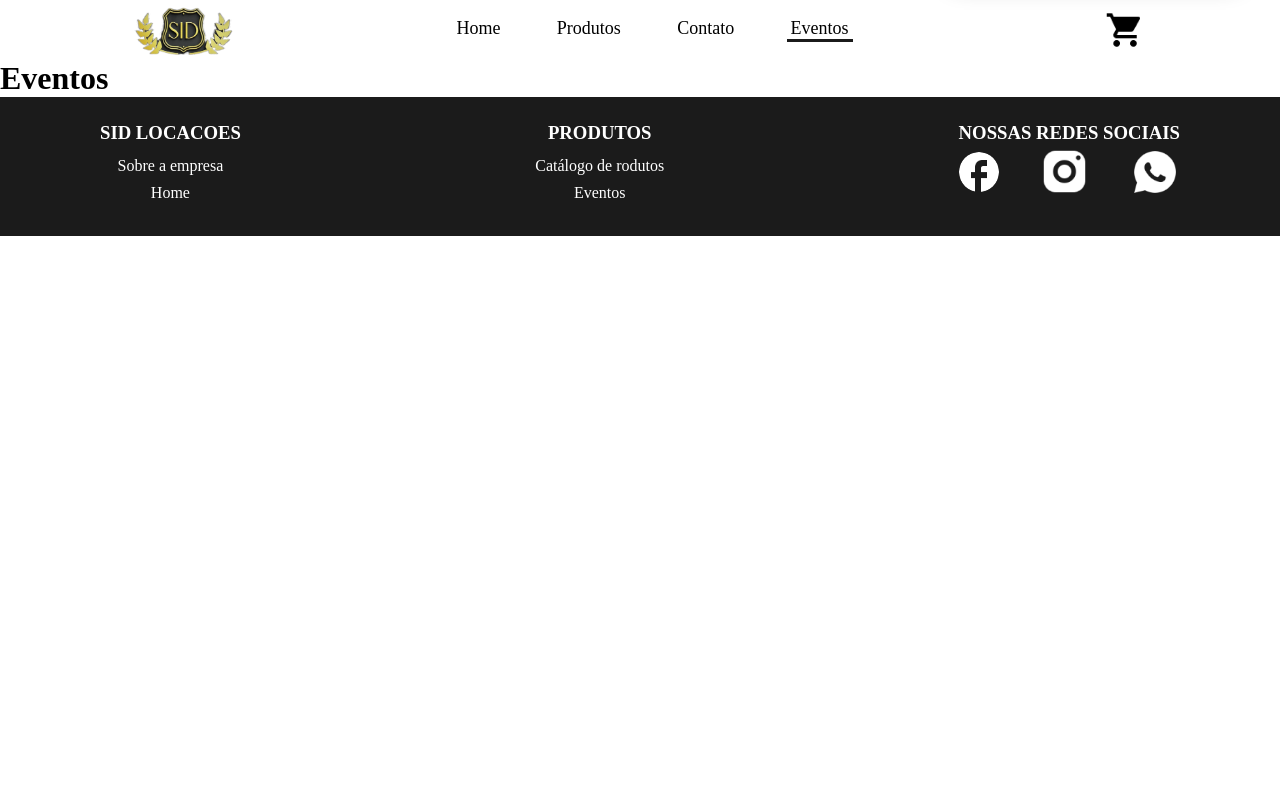
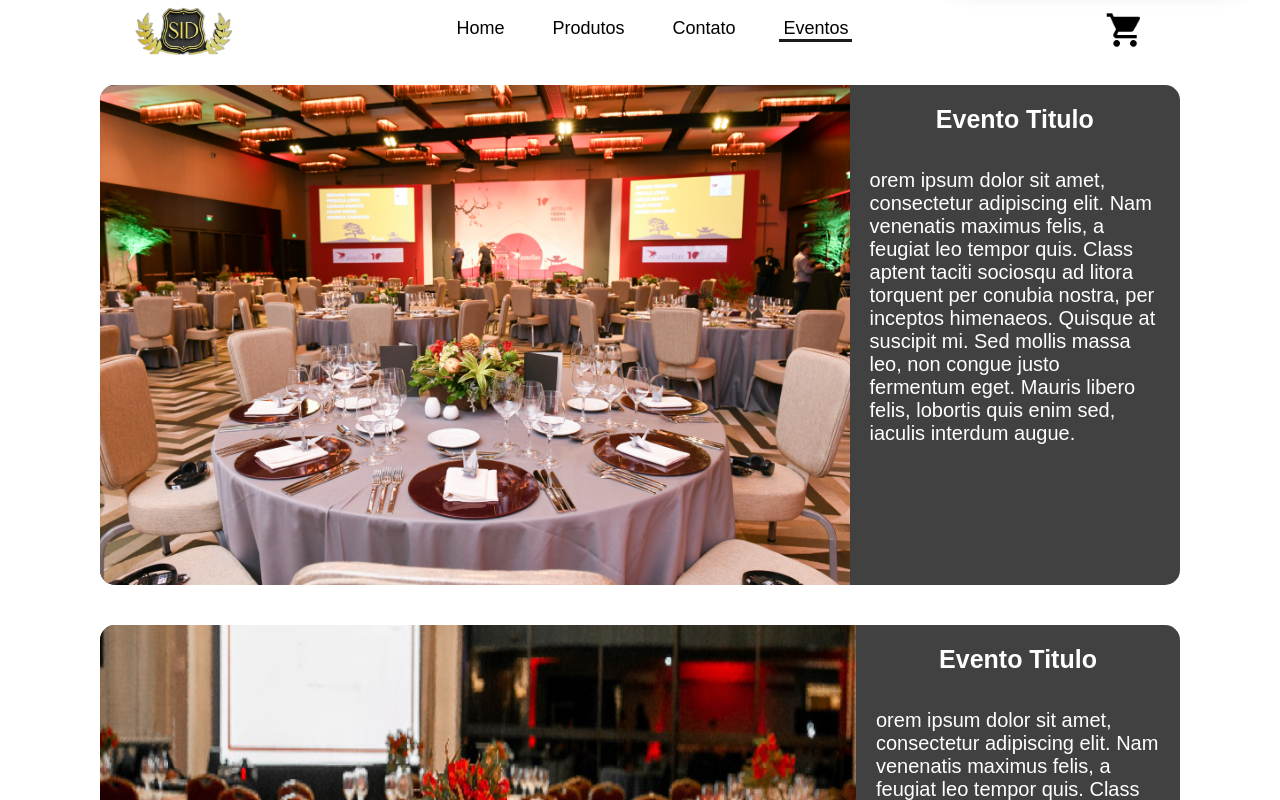
Before and after one commit to GabrielLucasPS/projetoPI, a Next.js app: page /eventos in a window 1280 px wide. Shown: the top 800 px of the page. Built offline with nearby package versions, Linux system fonts and the light colour scheme.

Commit message:
Integrando a pagina de eventos

```diff
--- a/eventos/style.css
+++ /dev/null
@@ -1,42 +0,0 @@
-*{
-    margin: 0;
-    padding: 0;
-    box-sizing: border-box;
-  }
-
-  .container {
-      width: 1080px;
-      margin: auto;
-      margin-top: 25px;
-  }
-
-  .box {
-      width: 100%;
-      background-color: #414141;
-      display: flex;
-      justify-content: space-between;
-      border-radius: 15px;
-      margin-bottom: 40px;
-      height: 500px;
-  }
-
-  .box img {
-      width: 70%;
-      border-radius: 15px;
-  }
-
-  .box-info {
-      padding: 15px;
-      color: #fff;
-  }
-
-  .box-title {
-      font-weight: bold;
-      font-size: 25px;
-      margin-bottom: 35px;
-  }
-
-  .box-description {
-      font-weight: normal;
-      font-size: 20px;
-  }
--- a/pages/eventos.tsx
+++ b/pages/eventos.tsx
@@ -1,4 +1,5 @@
 import Head from "next/head";
+import styles from '../styles/eventos.module.css';
 
 export const Eventos = () => {
     return (
@@ -9,7 +10,50 @@ export const Eventos = () => {
                 <meta name="viewport" content="width=device-width, initial-scale=1" />
                 <link rel="icon" type="image/png" sizes="350x350" href="/assets/favicon.png" />
             </Head>
-            <h1>Eventos</h1>
+            <main>
+                <div className={styles.container}>
+                    <div className={styles.box}>
+                        <img src="./assets/eventImage.png" alt="" />
+                        <div className={styles.boxInfo}>
+                            <h3 className={styles.boxTitle}>Evento Titulo</h3>
+                            <p className={styles.boxDescription}>orem ipsum dolor sit amet, consectetur adipiscing elit. Nam venenatis
+                                maximus felis, a feugiat leo tempor quis. Class aptent taciti sociosqu ad litora torquent per
+                                conubia nostra, per inceptos himenaeos. Quisque at suscipit mi. Sed mollis massa leo, non congue
+                                justo fermentum eget. Mauris libero felis, lobortis quis enim sed, iaculis interdum augue.</p>
+                        </div>
+                    </div>
+                    <div className={styles.box}>
+                        <img src="./assets/eventImage2.png" alt="" />
+                        <div className={styles.boxInfo}>
+                            <h3 className={styles.boxTitle}>Evento Titulo</h3>
+                            <p className={styles.boxDescription}>orem ipsum dolor sit amet, consectetur adipiscing elit. Nam venenatis
+                                maximus felis, a feugiat leo tempor quis. Class aptent taciti sociosqu ad litora torquent per
+                                conubia nostra, per inceptos himenaeos. Quisque at suscipit mi. Sed mollis massa leo, non congue
+                                justo fermentum eget. Mauris libero felis, lobortis quis enim sed, iaculis interdum augue.</p>
+                        </div>
+                    </div>
+                    <div className={styles.box}>
+                        <img src="./assets/eventImage3.png" alt="" />
+                        <div className={styles.boxInfo}>
+                            <h3 className={styles.boxTitle}>Evento Titulo</h3>
+                            <p className={styles.boxDescription}>orem ipsum dolor sit amet, consectetur adipiscing elit. Nam venenatis
+                                maximus felis, a feugiat leo tempor quis. Class aptent taciti sociosqu ad litora torquent per
+                                conubia nostra, per inceptos himenaeos. Quisque at suscipit mi. Sed mollis massa leo, non congue
+                                justo fermentum eget. Mauris libero felis, lobortis quis enim sed, iaculis interdum augue.</p>
+                        </div>
+                    </div>
+                    <div className={styles.box}>
+                        <img src="./assets/bgImage.png" alt="" />
+                        <div className={styles.boxInfo}>
+                            <h3 className={styles.boxTitle}>Evento Titulo</h3>
+                            <p className={styles.boxDescription}>orem ipsum dolor sit amet, consectetur adipiscing elit. Nam venenatis
+                                maximus felis, a feugiat leo tempor quis. Class aptent taciti sociosqu ad litora torquent per
+                                conubia nostra, per inceptos himenaeos. Quisque at suscipit mi. Sed mollis massa leo, non congue
+                                justo fermentum eget. Mauris libero felis, lobortis quis enim sed, iaculis interdum augue.</p>
+                        </div>
+                    </div>
+                </div>
+            </main>
         </div>
     )
 }
--- /dev/null
+++ b/styles/eventos.module.css
@@ -0,0 +1,39 @@
+.container {
+    width: 1080px;
+    margin: auto;
+    margin-top: 25px;
+}
+
+.box {
+    width: 100%;
+    background-color: #414141;
+    display: flex;
+    justify-content: space-between;
+    border-radius: 15px;
+    margin-bottom: 40px;
+    height: 500px;
+}
+
+.box img {
+    width: 70%;
+    border-radius: 15px;
+    border-top-right-radius: 0;
+    border-bottom-right-radius: 0;
+}
+
+.boxInfo {
+    padding: 20px;
+    color: #fff;
+}
+
+.boxTitle {
+    font-weight: bold;
+    font-size: 25px;
+    text-align: center;
+    margin-bottom: 35px;
+}
+
+.boxDescription {
+    font-weight: normal;
+    font-size: 20px;
+}
--- a/styles/globals.css
+++ b/styles/globals.css
@@ -2,5 +2,5 @@
     margin: 0;
     padding: 0;
     box-sizing: border-box;
-    font-family: Nunito;
+    font-family: Nunito, Arial, Helvetica, sans-serif;
 }
```
Also changed, not shown: eventos/index.html (deleted, +0 -56 lines).
